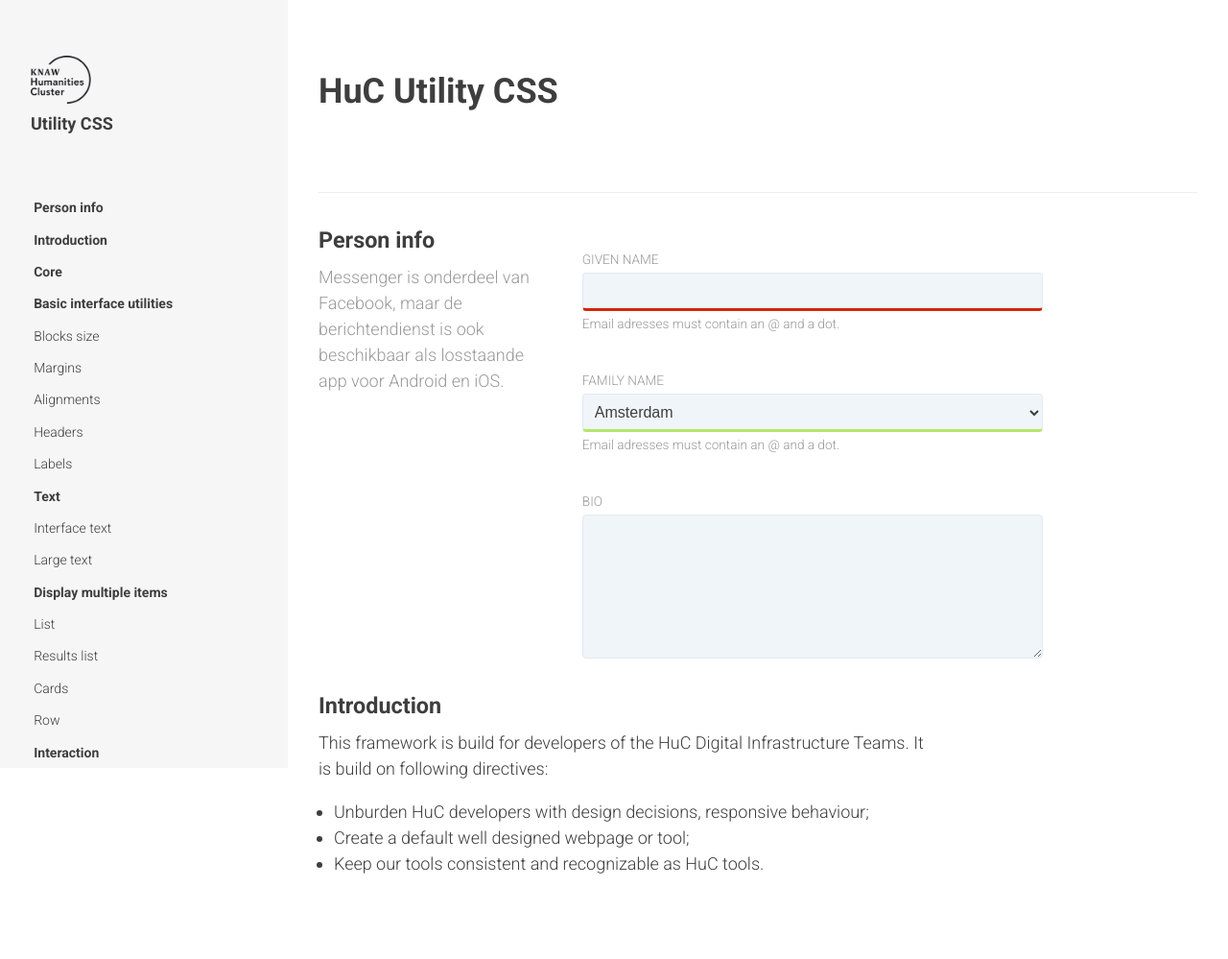
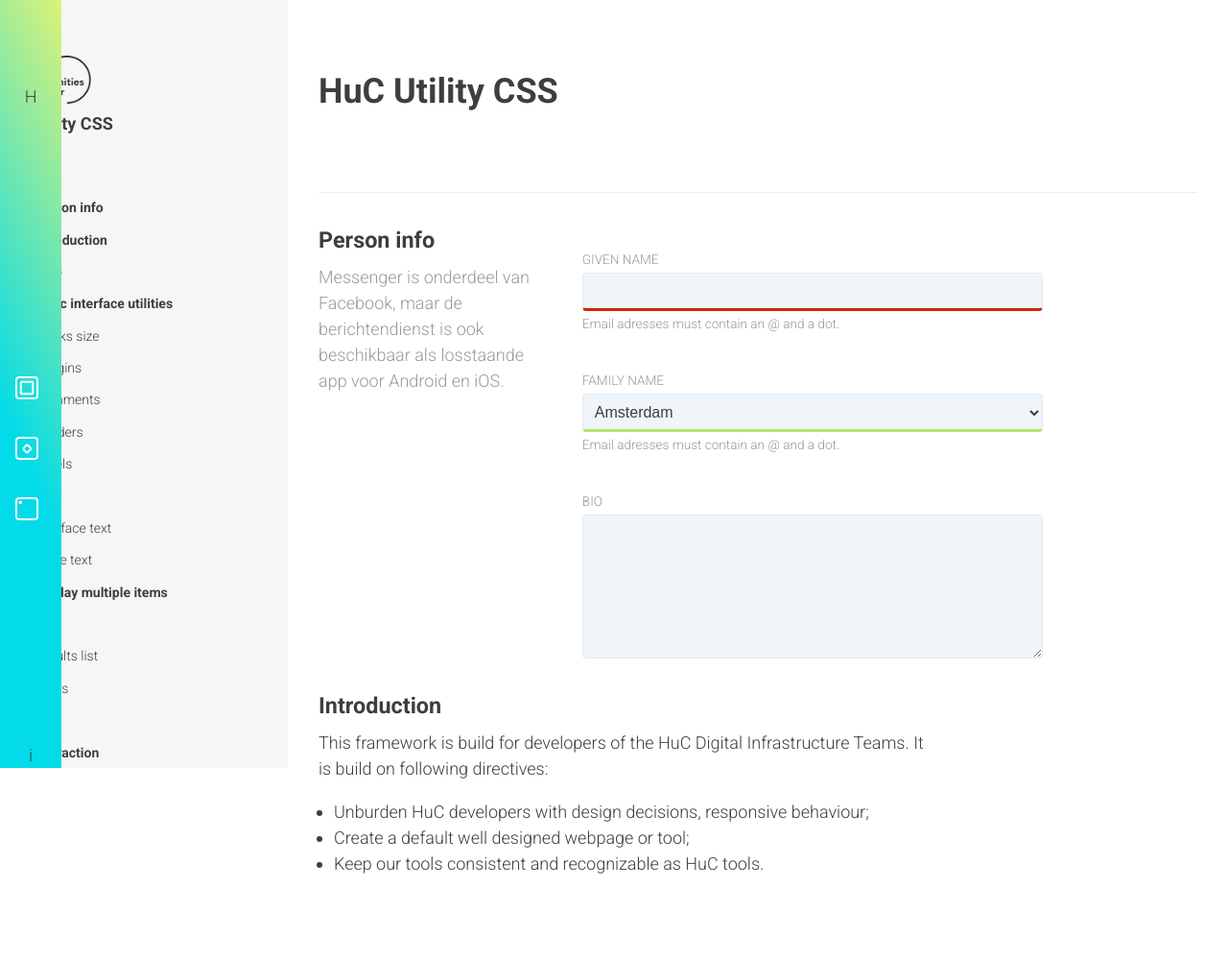
Before and after one commit to knaw-huc/Huc-css-util, a PHP site: page / in a window 1280 px wide. Shown: the top 999 px of the page at 96% size. Run offline with PHP 8.4, Linux system fonts and the light colour scheme.

Commit message:
product bar

```diff
--- a/_dist/css/huc-css.css
+++ b/_dist/css/huc-css.css
@@ -296,6 +296,33 @@ strong {
     width: calc(70%);
     padding-top: 1.5rem; } }
 
+.hcProductBar {
+  width: 100vw;
+  padding: 0 1rem;
+  background-image: -webkit-linear-gradient(25deg, #03dbe8 40%, #ddf279 100%);
+  display: flex;
+  justify-content: space-between; }
+  .hcProductBar .icon {
+    width: 1rem;
+    height: auto; }
+
+@media (min-width: 800px) {
+  .hcProductBar {
+    position: fixed;
+    top: 0;
+    left: 0;
+    width: 4rem;
+    height: 100vh;
+    flex-direction: column;
+    align-items: center; }
+    .hcProductBar .icon {
+      width: 1.5rem;
+      margin-bottom: 2rem; } }
+
+@media (max-width: 800px) {
+  .hcProductBar .hcHeadSpace {
+    height: auto; } }
+
 .hcLayoutBasicMainAside, .hcLayoutBasicMainFixedAside {
   display: flex;
   flex-direction: column;
--- a/_dist/index.html
+++ b/_dist/index.html
@@ -19,6 +19,22 @@
 <link rel="stylesheet" href="css/util-site-css.css">
 <div class="hcLayoutBasicMainFixedAside">
   <aside class="hcLayoutAside basicSideMargin colorBgGrey hcBlockScroll">
+    <div class="hcProductBar">
+      <div class="hcHeadSpace">
+        H
+      </div>
+
+      <nav>
+        <a href="#"><img src="images/icons/prdct-br-styles.svg" alt="CSS styles" class="icon"></a>
+        <a href="#"><img src="images/icons/prdct-br-components.svg" alt="Components" class="icon"></a>
+        <a href="#"><img src="images/icons/prdct-br-pages.svg" alt="Pages" class="icon"></a>
+      </nav>
+
+      <div class="">
+        i
+      </div>
+
+    </div>
 
     <div class="hcHeadSpace">
       <div class="brandName">
--- a/src/scss/huc-css.scss
+++ b/src/scss/huc-css.scss
@@ -13,5 +13,6 @@
 @import 'components/navigation';
 @import 'components/form-item';
 @import 'components/form-stack';
+@import 'components/page-product-bar';
 @import 'layout/layoutBasicMainAside';
 @import 'brand';
--- a/src/templates/all-elements.html
+++ b/src/templates/all-elements.html
@@ -1,6 +1,6 @@
 {{> html-head}}
 
-
+{{> page-product-bar}}
 <div class="hcContentContainer">
 
   <div class="hcHeadSpace basicSideMargin">
--- a/src/templates/css-util.html
+++ b/src/templates/css-util.html
@@ -2,6 +2,7 @@
 <link rel="stylesheet" href="css/util-site-css.css">
 <div class="hcLayoutBasicMainFixedAside">
   <aside class="hcLayoutAside basicSideMargin colorBgGrey hcBlockScroll">
+    {{> page-product-bar}}
 
     <div class="hcHeadSpace">
       <div class="brandName">
```
Also changed, not shown: _dist/all-elements-on-page.html (+15 -0 lines), src/components/page-product-bar.html (+11 -5 lines), src/scss/components/_page-product-bar.scss (+37 -7 lines), _dist/images/icons/prdct-br-components.svg (added), _dist/images/icons/prdct-br-pages.svg (added), _dist/images/icons/prdct-br-styles.svg (added), src/images/icons/prdct-br-components.svg (added), src/images/icons/prdct-br-pages.svg (added), src/images/icons/prdct-br-styles.svg (added).
